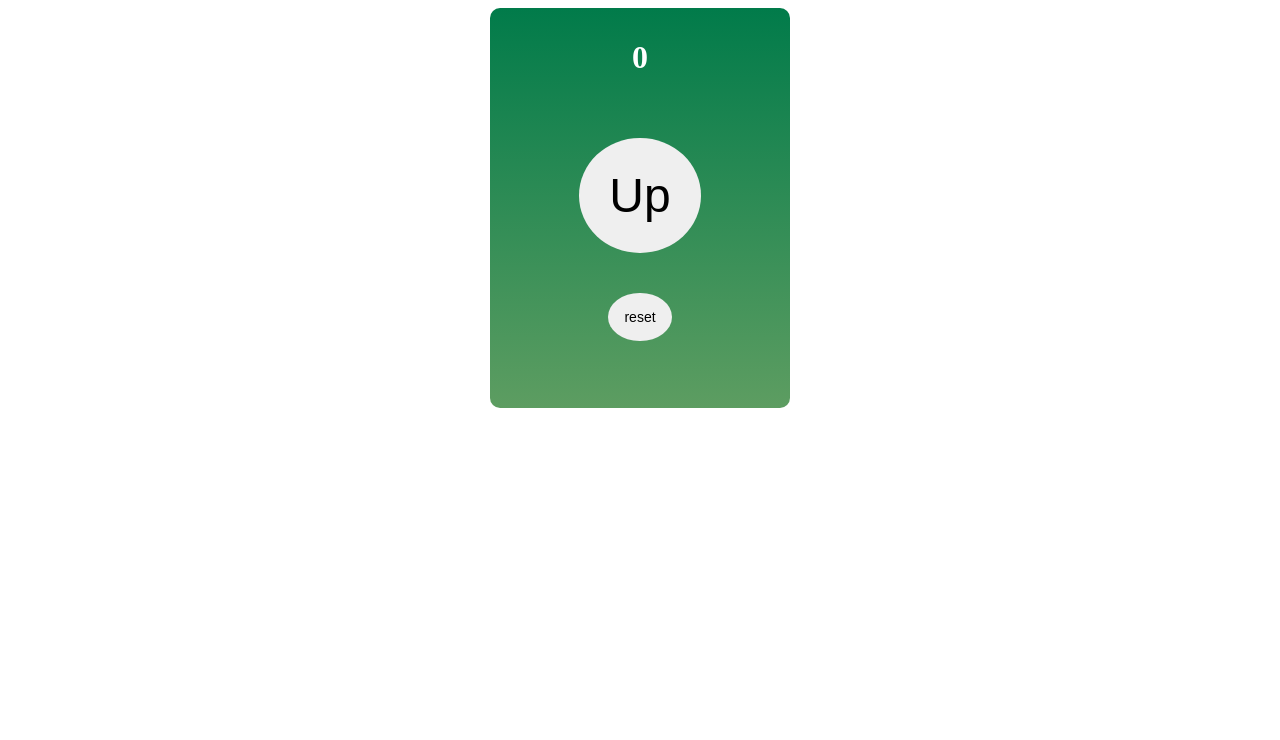
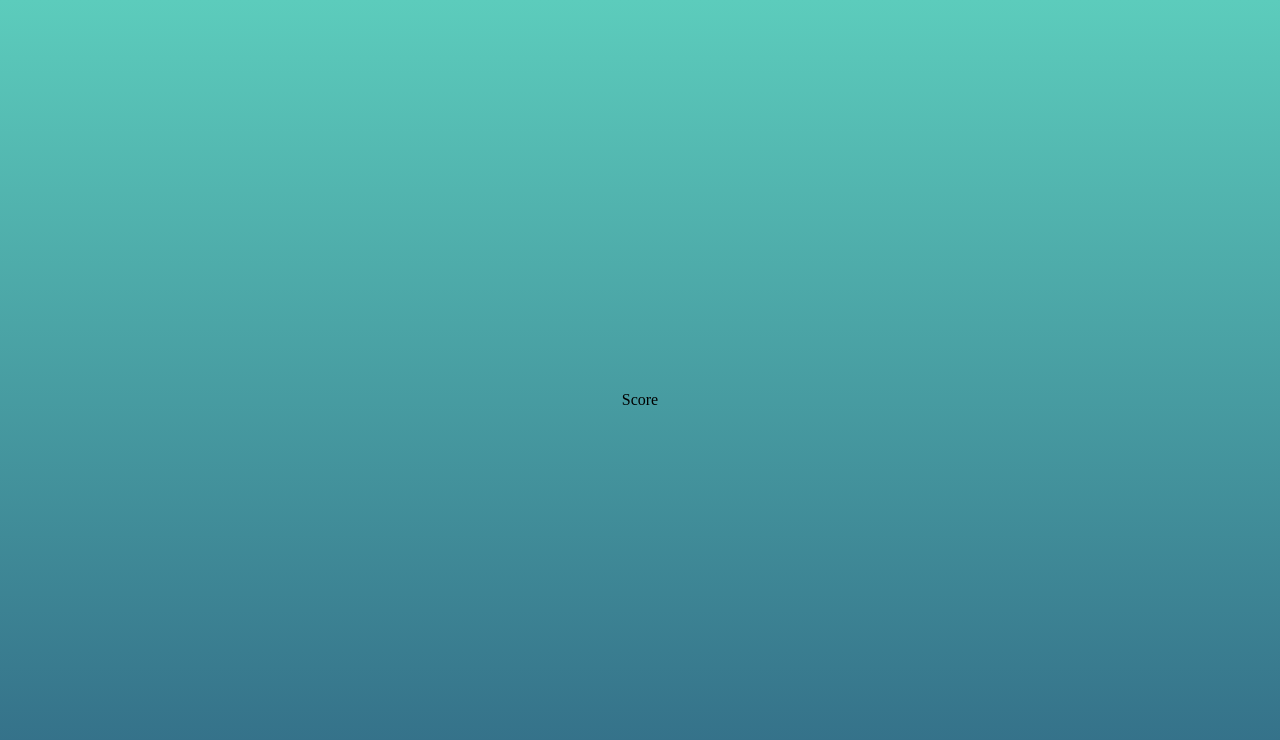
Before and after one commit to filip-ratkovic/react-course, a React (Create React App) app: page / in a window 1280 px wide. Shown: the top 740 px of the page. Built offline with nearby package versions, Linux system fonts and the light colour scheme.

Commit message:
Score app

```diff
--- a/src/App.jsx
+++ b/src/App.jsx
@@ -1,12 +1,13 @@
 import React, { Component } from 'react'
-import Tasbeeh from './Projects/TasbeehCounter/Tasbeeh'
+import ToDo from './Projects/ToDo/ToDo'
+import Score from './Projects/Score/Score'
 
 export default class App extends Component {
 
   render() {
     return (
       <div className="app">
-        <Tasbeeh/>
+        <Score/>
       </div>
     )
   }
--- /dev/null
+++ b/src/Projects/Score/Score.jsx
@@ -0,0 +1,9 @@
+import React from 'react'
+
+function Score() {
+  return (
+    <div>Score</div>
+  )
+}
+
+export default Score
```
Also changed, not shown: src/Projects/Score/score.css (added).
